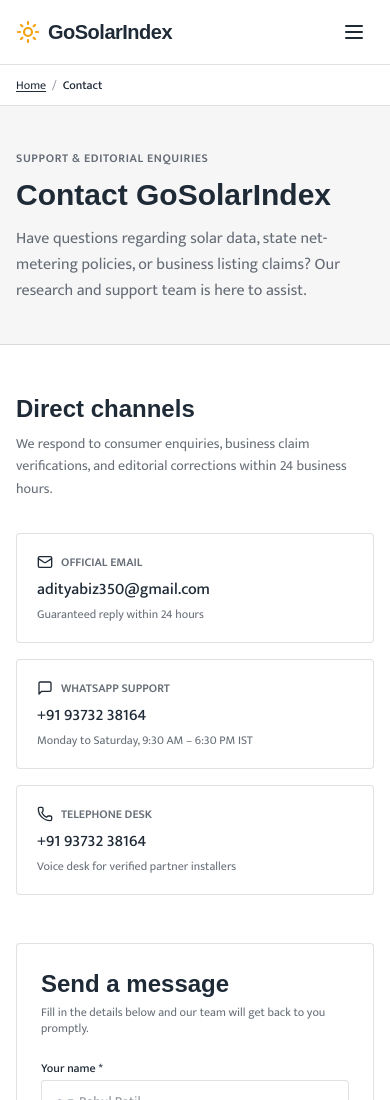
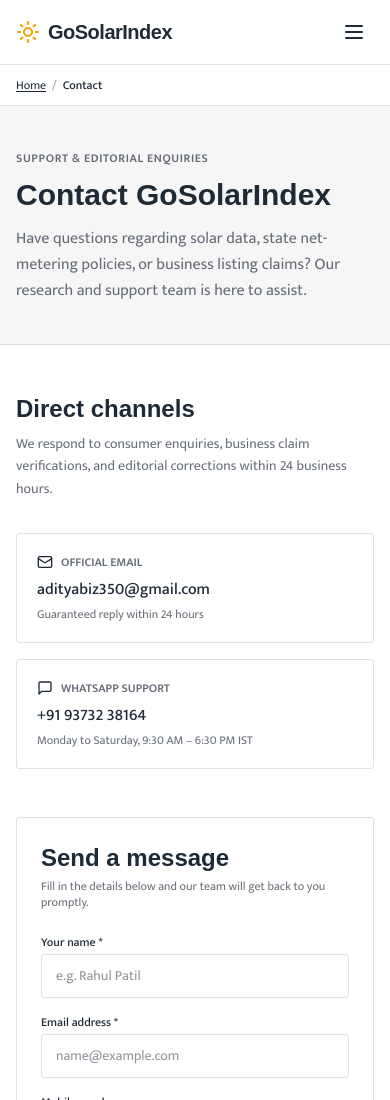
Before and after one commit to aadityapatil350/Solar-directory-, a Next.js app: page /contact in a window 390 px wide. Shown: the top 1100 px of the page. Built offline with nearby package versions, Linux system fonts and the light colour scheme; no server answers; a web font is replaced by a local one.

Commit message:
fix: remove Telephone Desk contact block from contact page

```diff
--- a/src/app/contact/page.tsx
+++ b/src/app/contact/page.tsx
@@ -4,7 +4,7 @@
 import Header from '@/components/Header';
 import Footer from '@/components/Footer';
 import Breadcrumb from '@/components/ui/Breadcrumb';
-import { Mail, Phone, MessageSquare, AlertCircle, CheckCircle2 } from 'lucide-react';
+import { Mail, MessageSquare, AlertCircle, CheckCircle2 } from 'lucide-react';
 
 export default function ContactPage() {
   const [form, setForm] = useState({ name: '', email: '', phone: '', subject: '', message: '' });
@@ -119,20 +119,6 @@
                   +91 93732 38164
                 </a>
                 <p className="text-xs text-ink-2 font-body">Monday to Saturday, 9:30 AM – 6:30 PM IST</p>
-              </div>
-
-              <div className="border border-line rounded-sm p-5 bg-paper space-y-1">
-                <div className="flex items-center gap-2">
-                  <Phone className="h-4 w-4 text-ink" />
-                  <span className="text-xs font-semibold uppercase text-ink-2 font-body">Telephone Desk</span>
-                </div>
-                <a
-                  href="tel:+919373238164"
-                  className="font-body font-medium text-base text-ink hover:underline block pt-1"
-                >
-                  +91 93732 38164
-                </a>
-                <p className="text-xs text-ink-2 font-body">Voice desk for verified partner installers</p>
               </div>
             </div>
           </div>
```
